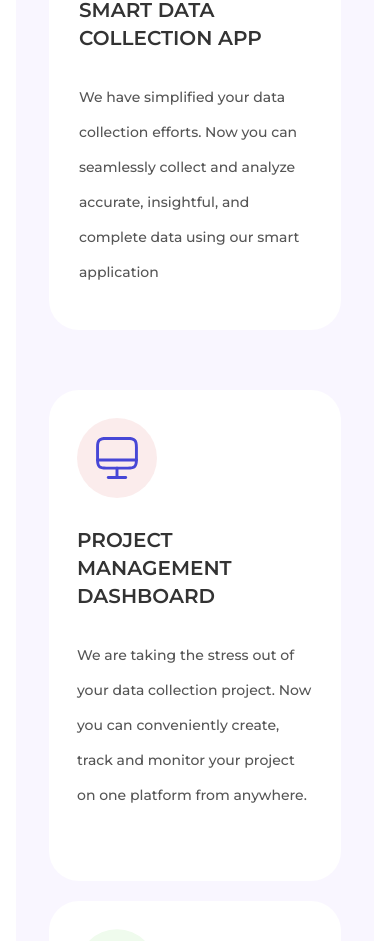
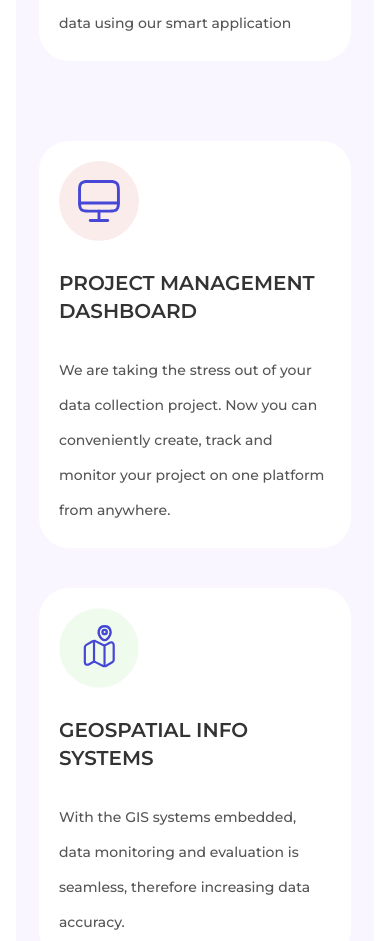
Before and after one commit to Daniekeys/temporary-hosting, a Next.js app: page /home in a window 390 px wide. Shown: the part 2373-3314 px from the top of the page. Built offline with nearby package versions, Linux system fonts and the light colour scheme.

Commit message:
pushed the fixes

```diff
--- a/components/LandingPage/Control.tsx
+++ b/components/LandingPage/Control.tsx
@@ -27,7 +27,7 @@ function Control() {
           <Image
             src={maskwoman}
             alt="maskwoman"
-            className="w-full object-contain h-auto m-auto mt-20 max-w-[1030px]"
+            className="w-full object-contain h-auto m-auto mt-9 lg:mt-20 max-w-[1030px]"
             // data-aos="fade-up"
             // data-aos-duration="1000"
           />
--- a/components/LandingPage/CustomCarousel.jsx
+++ b/components/LandingPage/CustomCarousel.jsx
@@ -115,10 +115,10 @@ const CustomCarousel = () => {
   };
 
   return (
-    <div className="w-full" data-aos="fade-up" data-aos-duration="1000">
+    <div className="w-full -mt-56 lg:mt-0 " data-aos="fade-up" data-aos-duration="1000">
       <ContainerLayout>
         <p
-          className="text-[#333333] text-xl leading-[30px] lg:text-[36px] font-semibold text-center  lg:mt-40"
+          className="text-[#333333] text-xl leading-[30px] lg:text-[36px] font-semibold text-center   lg:mt-40"
           // data-aos="fade-up"
           // data-aos-duration="1000"
         >
--- a/components/LandingPage/HomeFeatures.tsx
+++ b/components/LandingPage/HomeFeatures.tsx
@@ -29,7 +29,7 @@ function HomeFeatures() {
 
       <ContainerLayout>
         <p
-          className="text-[#555555] text-[20px] md:text-[32px] font-semibold mt-36 text-center"
+          className="text-[#555555] text-[20px] md:text-[32px] font-semibold  mt-16 lg:mt-36 text-center"
           // data-aos="fade-up"
           // data-aos-duration="1000"
         >
@@ -44,10 +44,10 @@ function HomeFeatures() {
           Explore features that makes Us unique
         </p>
 
-        <div className="bg-[#F9F6FF] container-border w-full h-auto rounded-[50px] p-[30px] mt-20  relative flow-hide ">
+        <div className="bg-[#F9F6FF] container-border w-full h-auto rounded-[50px] p-5 lg:p-[30px] mt-5 lg:mt-20  relative flow-hide ">
           <div className="w-full h-auto grid grid-cols-1 lg:grid-cols-2 items-center gap-10">
             <div
-              className=" w-full  h-full rounded-[30px] py-10 px-[30px]   cursor-default boxlee"
+              className=" w-full  h-fit lg:h-full rounded-[30px] py-5 lg:py-10 px-5 lg:px-[30px]   cursor-default boxlee"
               // data-aos="fade-up"
               // data-aos-duration="1000"
             >
@@ -65,7 +65,7 @@ function HomeFeatures() {
             </div>
 
             <div
-              className="boxlee w-full  h-full rounded-[30px] p-7 mt-10 md:mt-0   cursor-default"
+              className="boxlee w-full   h-fit lg:h-full rounded-[30px] p-5 lg:p-7 mt-10 md:mt-0   cursor-default"
               // data-aos="fade-up"
               // data-aos-duration="1000"
               // data-aos-delay="300"
@@ -90,7 +90,7 @@ function HomeFeatures() {
 
           <div className="w-full h-auto grid grid-cols-1 lg:grid-cols-3 gap-10 justify-between items-center mt-10">
             <div
-              className="boxlee w-full h-full  rounded-[30px] p-7  cursor-default"
+              className="boxlee w-full h-fit lg:h-full  rounded-[30px] p-5 lg:p-7  cursor-default"
               // data-aos="fade-up"
               // data-aos-duration="1000"
               // data-aos-delay="600"
@@ -108,7 +108,7 @@ function HomeFeatures() {
             </div>
 
             <div
-              className="boxlee w-full  h-full rounded-[30px] p-7 my-10 md:my-0  cursor-default"
+              className="boxlee w-full  h-fit lg:h-full rounded-[30px]  p-5 lg:p-7  md:my-0  cursor-default"
               // data-aos="fade-up"
               // data-aos-duration="1000"
               // data-aos-delay="600"
--- a/components/LandingPage/Section.tsx
+++ b/components/LandingPage/Section.tsx
@@ -43,7 +43,7 @@ const Section = () => {
   // Step component
   const Step = ({ index, phoneImage, title, description }) => (
     <div
-      className={`w-full md:w-9/12 py-4 rounded-2xl flex items-center mb-6 cursor-pointer  max-w-[525px]  ${
+      className={`w-full md:w-9/12 py-4 rounded-2xl flex items-center lg:mb-6 cursor-pointer  max-w-[525px]  ${
         index === selectedStepIndex ? "text-[#4747D6]" : ""
       }`}
       onClick={() => setSelectedStepIndex(index)}
@@ -64,8 +64,8 @@ const Section = () => {
           </p>
         </div>
         <p
-          data-aos="fade-up"
-          data-aos-duration="1000"
+          // data-aos="fade-up"
+          // data-aos-duration="1000"
           className={`text-[14px] md:text-[18px] font-medium text-[#555555] leading-[36px] mt-4 ${
             index === selectedStepIndex ? "block" : "hidden"
           }`}
```
